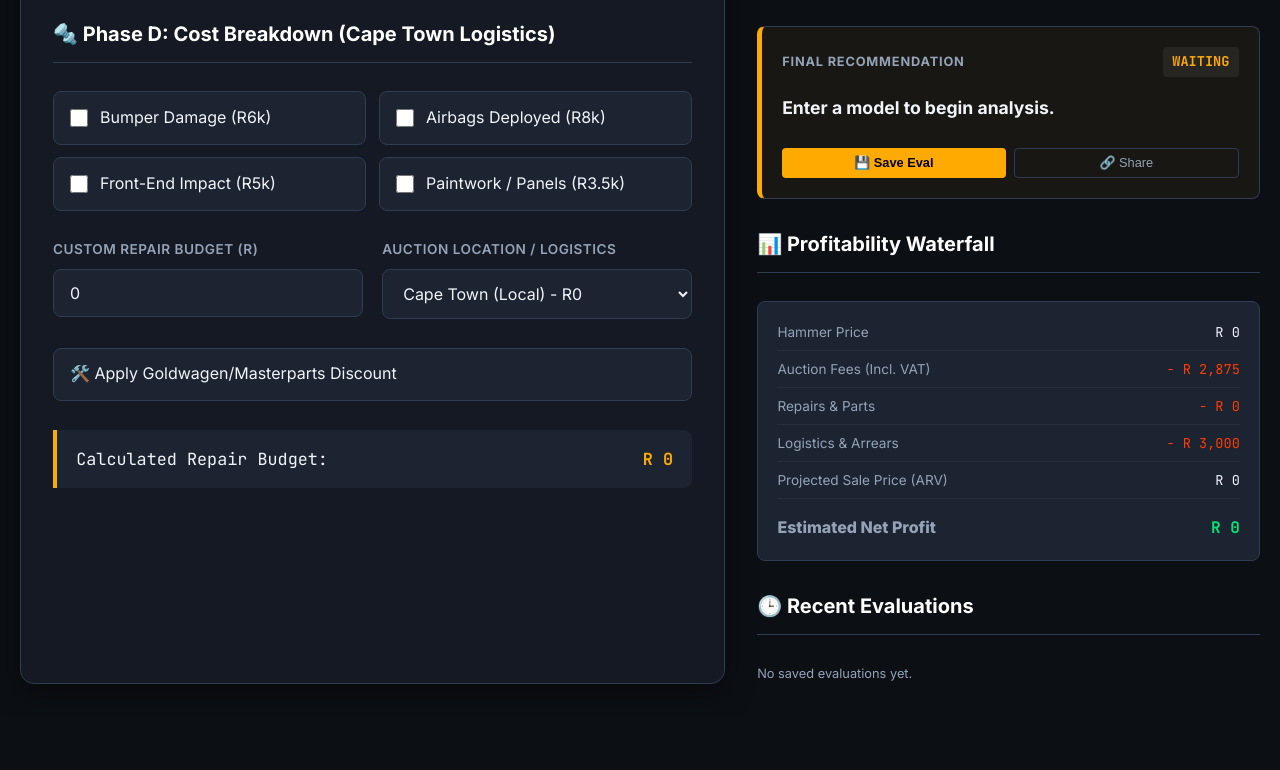
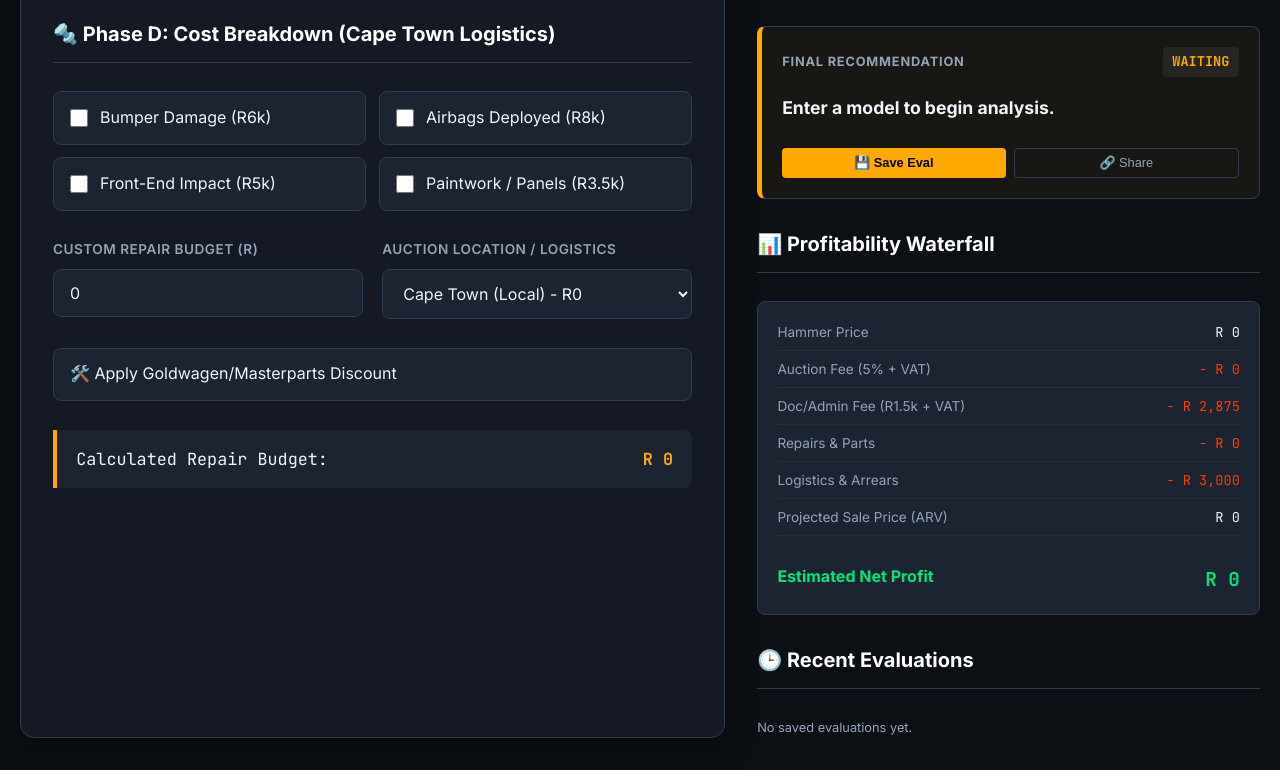
Before and after one commit to rgangen24/Car-Flipping-System, a plain HTML site: page index.html in a window 1280 px wide. Shown: the part 1339-2109 px from the top of the page. Before the commit the page ends 2055 px from the top, so only its background shows below. Drawn offline with Linux system fonts and the light colour scheme.

Commit message:
v1.3.0: Major Financial Overhaul (VAT/Admin Explicit) & AI Bridge Fix

```diff
--- a/index.html
+++ b/index.html
@@ -505,7 +505,7 @@
     <div class="container">
         <header>
             <div class="logo-section">
-                <h1>APEX v1.2.5</h1>
+                <h1>APEX v1.3.0 (PRO)</h1>
                 <p>Personal Car Auction Intelligence System for Rishen | Cape Town</p>
             </div>
             <div class="currency-badge">ZAR / South Africa</div>
@@ -903,8 +903,12 @@
                     <span class="waterfall-value">R ${hammer.toLocaleString()}</span>
                 </div>
                 <div class="waterfall-item">
-                    <span class="waterfall-label">Auction Fees (Incl. VAT)</span>
-                    <span class="waterfall-value neg">- R ${(comm + admin).toLocaleString()}</span>
+                    <span class="waterfall-label">Auction Fee (5% + VAT)</span>
+                    <span class="waterfall-value neg">- R ${comm.toLocaleString()}</span>
+                </div>
+                <div class="waterfall-item">
+                    <span class="waterfall-label">Doc/Admin Fee (R1.5k + VAT)</span>
+                    <span class="waterfall-value neg">- R ${admin.toLocaleString()}</span>
                 </div>
                 <div class="waterfall-item">
                     <span class="waterfall-label">Repairs & Parts</span>
@@ -918,9 +922,9 @@
                     <span class="waterfall-label">Projected Sale Price (ARV)</span>
                     <span class="waterfall-value">R ${arv.toLocaleString()}</span>
                 </div>
-                <div class="waterfall-item">
-                    <span class="waterfall-label">Estimated Net Profit</span>
-                    <span class="waterfall-value pos">R ${Math.max(0, profit).toLocaleString()}</span>
+                <div class="waterfall-item" style="border-top: 1px solid var(--border); padding-top: 10px; margin-top: 10px;">
+                    <span class="waterfall-label" style="font-weight: bold; color: var(--accent-green);">Estimated Net Profit</span>
+                    <span class="waterfall-value pos" style="font-weight: bold; font-size: 1.2rem;">R ${Math.max(0, profit).toLocaleString()}</span>
                 </div>
             `;
 
```
